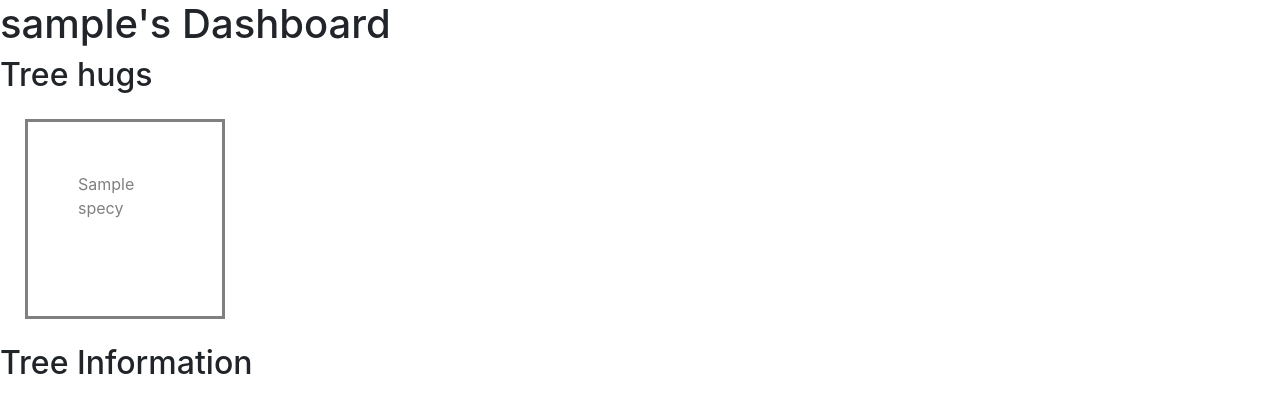
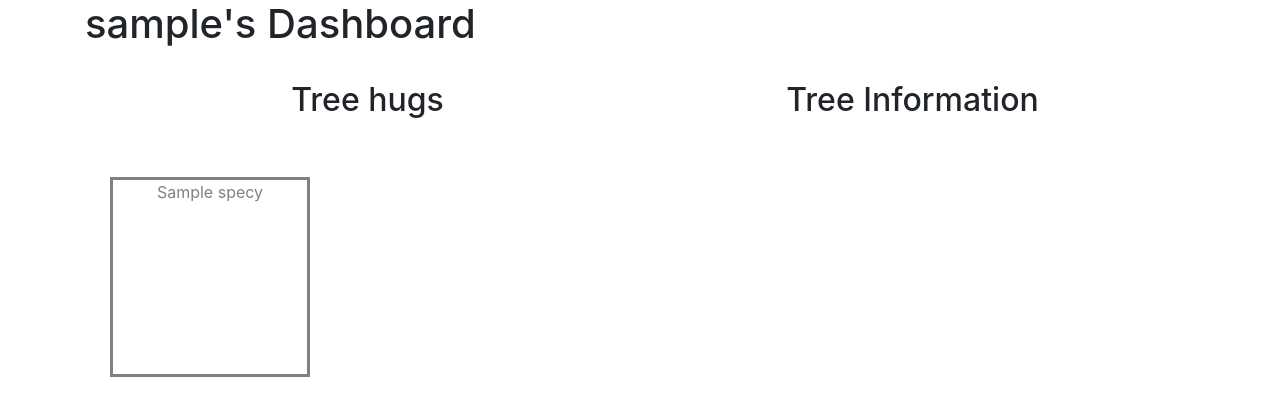
Before and after one commit to jessicagamio/TREE_FINDER, a Flask app: page /dashboard in a window 1280 px wide. Shown: the part 56-472 px from the top of the page. Run offline with Flask 2, Linux system fonts and the light colour scheme; the visitor is signed in with stand-in values (Sample User, id 1); tables that the repository leaves empty hold one stand-in row (values such as "Sample post"); some libraries are stand-ins or nearby versions.

Commit message:
updated layout in dashboard and added styles for dashboard

```diff
--- a/static/css/style.css
+++ b/static/css/style.css
@@ -46,8 +46,11 @@
   height: 200px;
   border: solid;
   color: grey;
-  padding:50px;
+  padding:0px;
   margin:25px;
+  text-align: center;
+  display:inline-block;
+
 }
 
 #homepage{
@@ -86,6 +89,7 @@
 #leaf{
   fill:white;
 }
+
 #icon-instruction{
   /* icon explanation */
   height:50px;
@@ -163,18 +167,28 @@
   padding:25px;
 }
 
+#hug-and-info-row{
+  padding:25px;
+}
 
+#information-row{
+  margin-top: 25px;
+}
+.treedash-title{
+  text-align: center;
+}
+
+#hug{
+  color:grey;
+  border : 5px;
+  border-color: grey;
+  border-width: 5px;
+ /* background-color: grey;
+  opacity:.4;*/
+  margin-left:0px;
+}
 /*#map-result{
   vertical-align: center;
   align-content: center;
 
 }*/
-
-
-/*.board{
-  width: 600px;
-  height: 600px;
-  border: solid;
-  color: grey;
-}*/
-/* ... */
--- a/templates/dashboard.html
+++ b/templates/dashboard.html
@@ -2,32 +2,58 @@
 
 {% block content %}
 
-<h1>{{username}}'s Dashboard</h1>
 
-
-<h2>Tree hugs</h2>
-
-
-<div id="hug" class="board">
-
-    {% for hugs in tree_hugs %}
-
-        <div id ="{{loop.index}}" class="hug-boxes" data-sci-name="{{hugs}}">{{hugs}}</div>
-
-    {% endfor %}
+<!-- <div style="background-image: url(static/img/cover.jpg); no-repeat center center; background-size: cover"> -->
+<div>
+<div class="container">
+<div class="row">
+    <div class="col">
+    <h1>{{username}}'s Dashboard</h1>
+    </div>
+</div>
+<div class="row" id="hug-and-info-row">
+    <div class="col-6">
+        <h2 class="treedash-title">Tree hugs</h2>
+    </div>
+    <div class="col-6" >
+        <h2 class="treedash-title">Tree Information</h2>
+    </div>
 
 </div>
+<div class="row align-content-center">
+    <div class="col">
+        <div id="hug">
 
-<div id="information">
-<h2>Tree Information</h2>
-    <p id="dashInfo"></p>
+            {% for hugs in tree_hugs %}
+                {% if loop.index % 3 == 0 %}
+                    <br>
+               {% endif %}
+                {% if hugs == "Platanus x hispanica" %}
+                    <div id ="{{loop.index}}" class="hug-boxes" data-sci-name="{{hugs}}" style="background-image:static/img/platanus_x_hispanica.jpg; height:200px ; width:200px">{{hugs}}
+                    </div>
+                {% else %}
+                  <div id ="{{loop.index}}" class="hug-boxes" data-sci-name="{{hugs}}">{{hugs}}
+                    </div>
+               {% endif %}
+            {% endfor %}
+
+        </div>
+    </div>
+    <div class="col" id="information-row">
+        <div id="information">
+
+            <p id="dashInfo"></p>
+        </div>
+    </div>
+</div>
+</div>
 </div>
 <script>
 
     function updateDash(response) {
         const status = response;
         // console.log(status);
-        $('#dashInfo').html(status.common_name);
+        $('#dashInfo').html(`<h4><b>${status.common_name}</b></h4><h5>${status.sci_name}</h5><br> ${status.tree_facts}`);
     }
 
    function getTreeInfo(evt){
```
